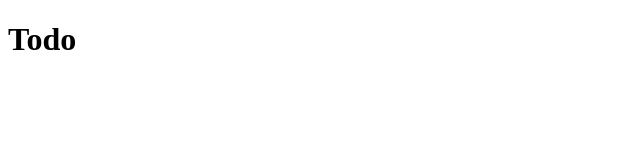
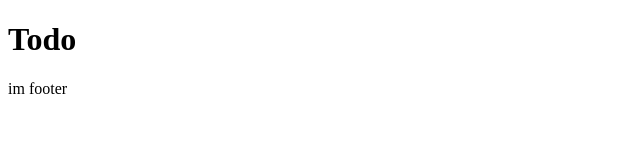
Before and after one commit to VilokMasuti/todos, a plain HTML site: page index.html in a window 1280 px wide. Shown: the full height of the page, 0-640 px from the left. Drawn offline with Linux system fonts and the light colour scheme.

Commit message:
added footer

```diff
--- a/index.html
+++ b/index.html
@@ -7,5 +7,6 @@
   </head>
   <body>
     <h1>Todo</h1>
+    <footer>im footer</footer>
   </body>
 </html>
```
